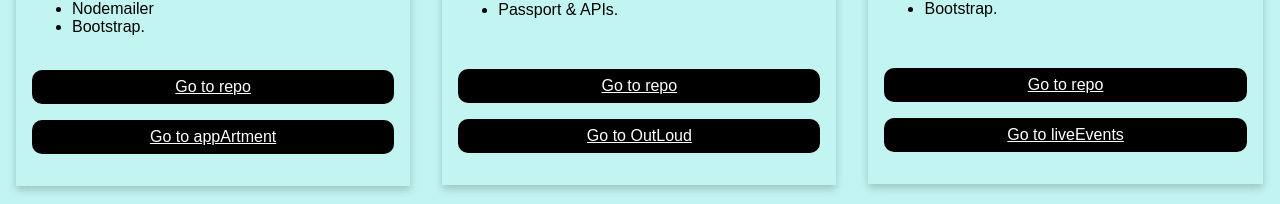
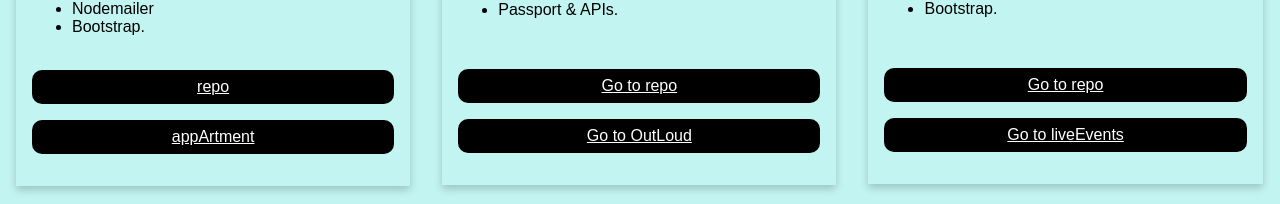
Before and after one commit to Carolinams7/Port, a plain HTML site: page about.html in a window 1280 px wide. Shown: the part 905-1109 px from the top of the page. Drawn offline with Linux system fonts and the light colour scheme.

Commit message:
Update about.html

```diff
--- a/about.html
+++ b/about.html
@@ -54,11 +54,11 @@
             </p>
           <br>
             <a href="https://github.com/Carolinams7/appArtment" class="button"
-               >Go to repo</a>
+               >repo</a>
             </p>
             <p>
             <a href="https://appArtment3.herokuapp.com" class="button"
-              >Go to appArtment</a>
+              >appArtment</a>
           </p>
           </div>
         </div>
```
